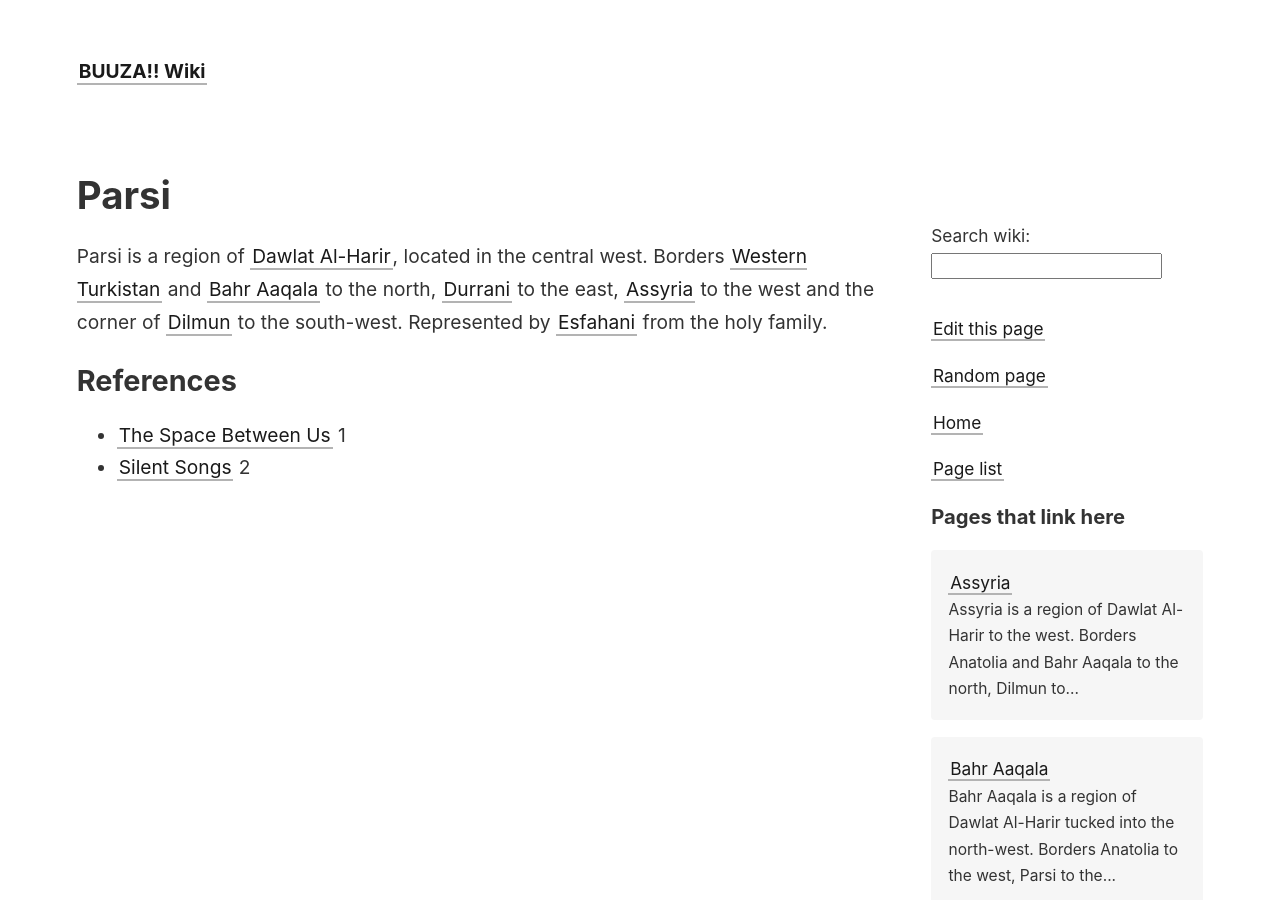
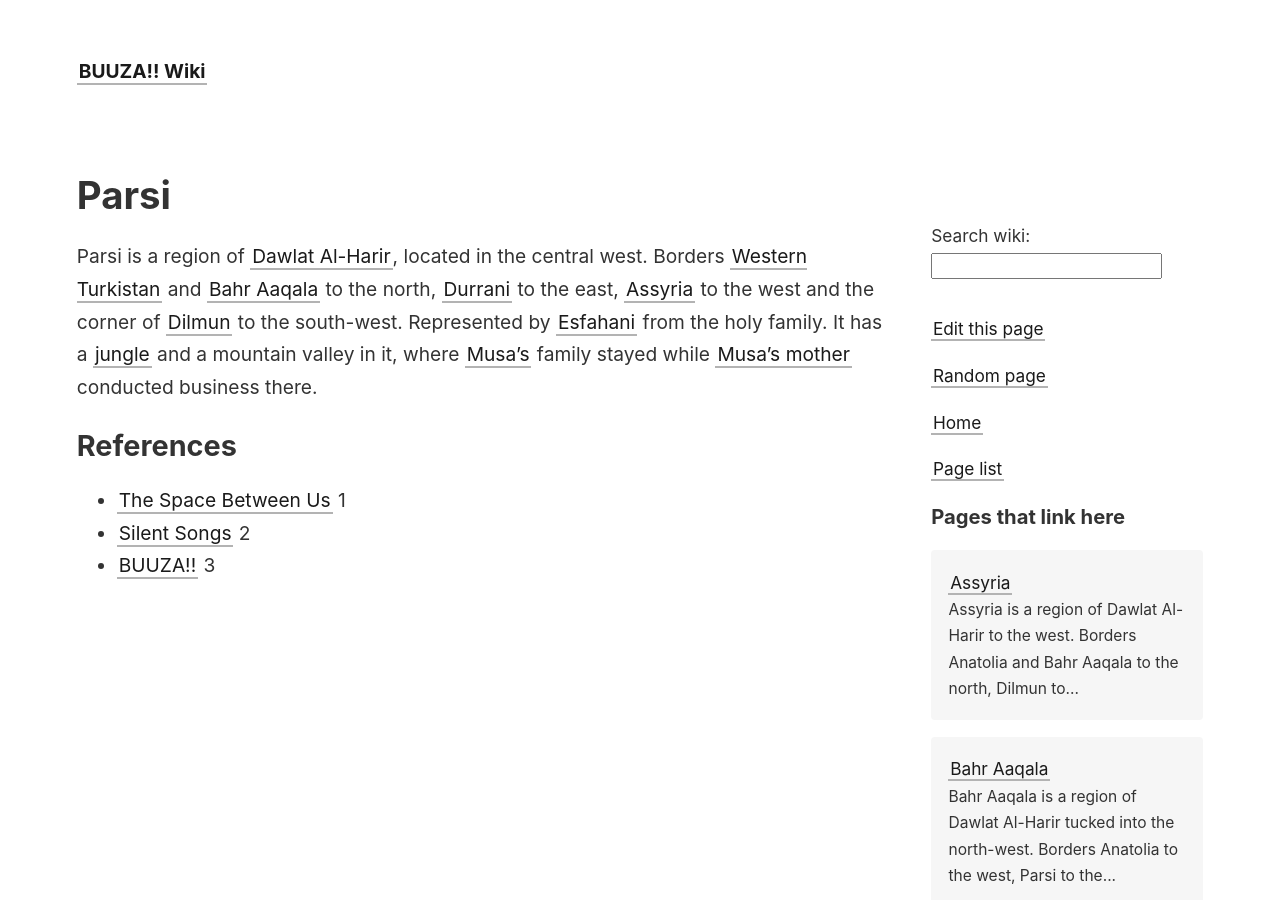
Before and after one commit to IFcoltransG/buuza-wiki, a Jekyll site: the page built from _wiki/parsi.md, in a window 1280 px wide and 900 px high. Built offline with Jekyll 4.4.1, drawn with Linux system fonts in a browser that asks for light colours.

Commit message:
Add mention of Parsi jungle and valley

```diff
--- a/_wiki/parsi.md
+++ b/_wiki/parsi.md
@@ -2,8 +2,9 @@
 title: Parsi
 tags: ['Location', 'Region']
 ---
-Parsi is a region of [Dawlat Al-Harir](/_wiki/dawlat-al-harir.md), located in the central west. Borders [Western Turkistan](/_wiki/western-turkistan.md) and [Bahr Aaqala](/_wiki/bahr-aaqala.md) to the north, [Durrani](/_wiki/durrani.md) to the east, [Assyria](/_wiki/assyria.md) to the west and the corner of [Dilmun](/_wiki/dilmun.md) to the south-west. Represented by [Esfahani](/_wiki/esfahani.md) from the holy family.
+Parsi is a region of [Dawlat Al-Harir](/_wiki/dawlat-al-harir.md), located in the central west. Borders [Western Turkistan](/_wiki/western-turkistan.md) and [Bahr Aaqala](/_wiki/bahr-aaqala.md) to the north, [Durrani](/_wiki/durrani.md) to the east, [Assyria](/_wiki/assyria.md) to the west and the corner of [Dilmun](/_wiki/dilmun.md) to the south-west. Represented by [Esfahani](/_wiki/esfahani.md) from the holy family. It has a [jungle](/_wiki/jungle.md) and a mountain valley in it, where [Musa's](/_wiki/musa.md) family stayed while [Musa's mother](/_wiki/musas-mother.md) conducted business there.
 
 ## References
 - [The Space Between Us](/_wiki/the-space-between-us.md) 1
 - [Silent Songs](/_wiki/silent-songs.md) 2
+- [BUUZA!!](/_wiki/buuza.md) 3
```
